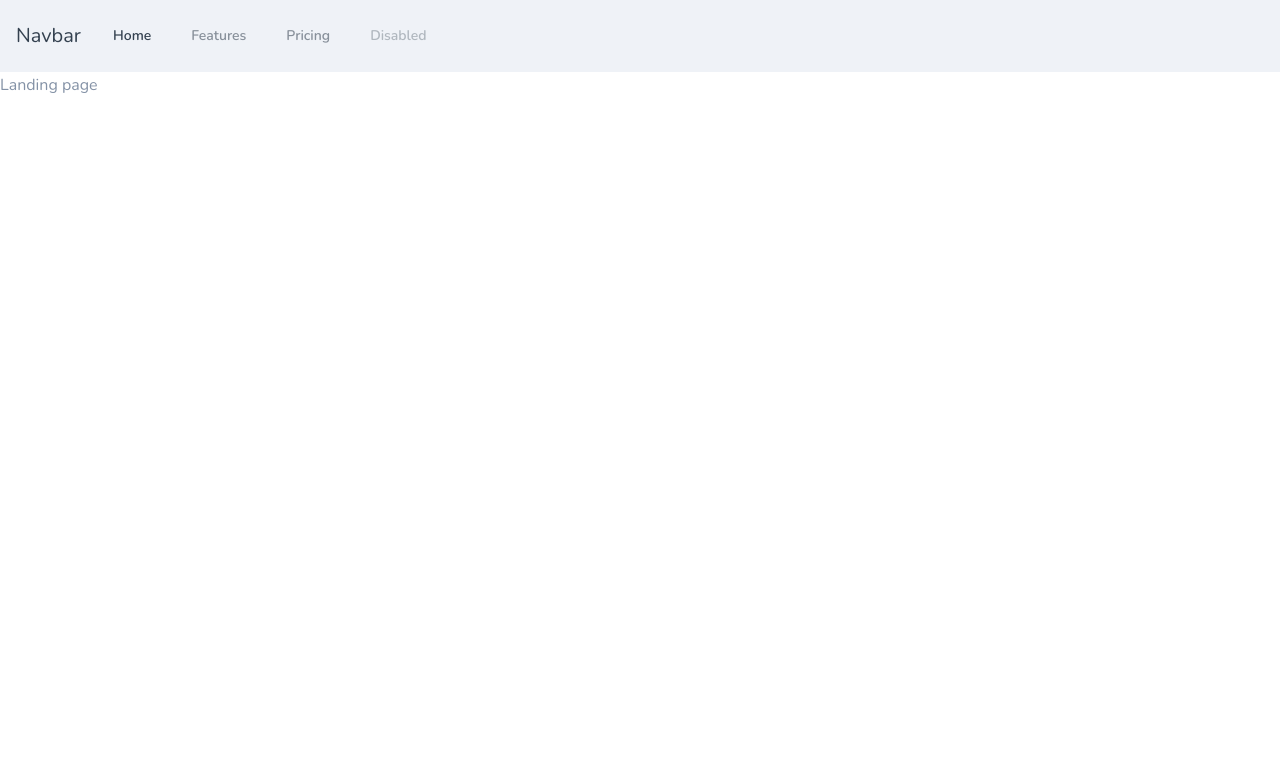
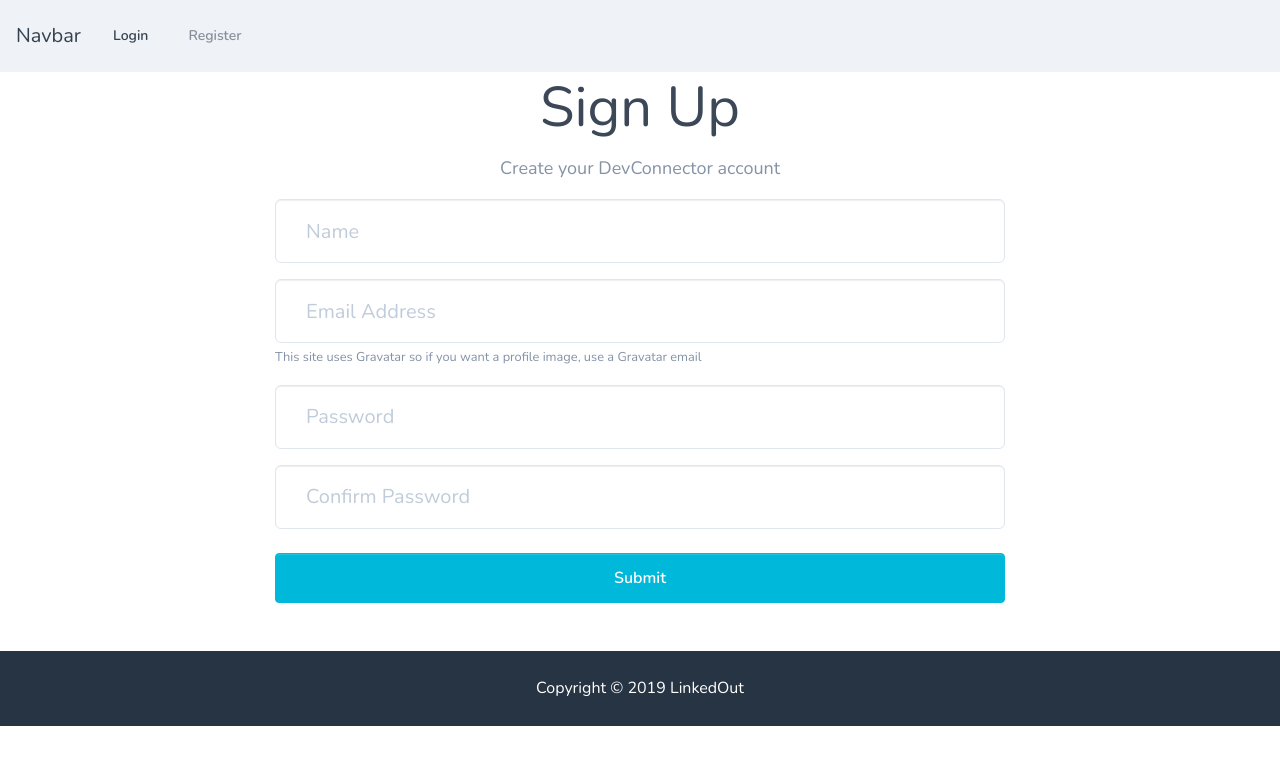
Before and after one commit to StevieSiren/SimpleLinkedIn, a React (Create React App) app in the folder client/: page /register in a window 1280 px wide. Shown: the top 764 px of the page. Built offline with nearby package versions, Linux system fonts and the light colour scheme.

Commit message:
Added register form

```diff
--- a/client/package.json
+++ b/client/package.json
@@ -5,6 +5,7 @@
   "dependencies": {
     "react": "^16.8.6",
     "react-dom": "^16.8.6",
+    "react-router-dom": "^5.0.0",
     "react-scripts": "2.1.8"
   },
   "scripts": {
--- a/client/src/App.js
+++ b/client/src/App.js
@@ -1,19 +1,29 @@
 import React, { Component } from 'react';
+
+import { BrowserRouter as Router, Route } from 'react-router-dom';
+
 import './App.css';
 import './css/styles.css';
 
 import Navbar from './components/layout/Navbar';
 import Footer from './components/layout/Footer';
 import Landing from './components/layout/Landing';
+import Register from './components/auth/Register';
+import Login from './components/auth/Login';
 
 
 class App extends Component {
   render() {
     return (
-      <div className="App">
-        <Navbar />
-        <Landing />
-      </div>
+      <Router>
+        <div className="App">
+          <Navbar />
+            <Route exact path="/" component={ Landing } />
+            <Route exact path="/register" component={ Register } />
+            <Route exact path="/login" component={Login} />
+          <Footer />
+        </div>
+      </Router>
     );
   }
 }
--- /dev/null
+++ b/client/src/components/auth/Login.js
@@ -0,0 +1,14 @@
+import React, { Component } from 'react';
+
+class Login extends Component {
+  render() {
+    return (
+      <div>
+        <h1>Login</h1>
+      </div>
+    )
+  }
+}
+
+
+export default Login;
--- /dev/null
+++ b/client/src/components/auth/Register.js
@@ -0,0 +1,70 @@
+import React, { Component } from 'react';
+
+class Register extends Component {
+    constructor() {
+        super();
+        this.state = {
+            name: '',
+            email: '',
+            password: '',
+            password2: '',
+            errors: {}
+        };
+
+        this.onChange = this.onChange.bind(this);
+        this.onSubmit = this.onSubmit.bind(this);
+    }
+
+    onChange(e) {
+        this.setState({
+            [e.target.name]: e.target.value
+        });
+    }
+
+    onSubmit(e) {
+        e.preventDefault();
+
+        const newUser = {
+            name: this.state.name,
+            email: this.state.email,
+            password: this.state.password,
+            password2: this.state.password2
+        };
+
+        console.log(newUser);
+    }
+
+  render() {
+    return (
+        <div class="register">
+        <div class="container">
+          <div class="row">
+            <div class="col-md-8 m-auto">
+              <h1 class="display-4 text-center">Sign Up</h1>
+              <p class="lead text-center">Create your DevConnector account</p>
+              <form onSubmit={this.onSubmit}>
+                <div class="form-group">
+                  <input type="text" class="form-control form-control-lg" placeholder="Name" name="name" value={this.state.name} onChange={this.onChange}/>
+                </div>
+                <div class="form-group">
+                  <input type="email" class="form-control form-control-lg" placeholder="Email Address" value={this.state.email} name="email" onChange={this.onChange} />
+                  <small className="form-text text-muted">This site uses Gravatar so if you want a profile image, use a Gravatar email</small>
+                </div>
+                <div class="form-group">
+                  <input type="password" class="form-control form-control-lg" placeholder="Password" name="password" value={this.state.password} onChange={this.onChange} />
+                </div>
+                <div class="form-group">
+                  <input type="password" class="form-control form-control-lg" placeholder="Confirm Password" name="password2" value={this.state.password2} onChange={this.onChange} />
+                </div>
+                <input type="submit" class="btn btn-info btn-block mt-4" />
+              </form>
+            </div>
+          </div>
+        </div>
+      </div>
+    )
+  }
+}
+
+
+export default Register;
--- a/client/src/components/layout/Navbar.js
+++ b/client/src/components/layout/Navbar.js
@@ -1,26 +1,21 @@
-import React, { Component } from 'react'
+import React, { Component } from 'react';
+import { Link } from 'react-router-dom';
 
 class Navbar extends Component {
   render() {
     return (
         <nav className="navbar navbar-expand-lg navbar-light bg-light">
-            <a className="navbar-brand" href="#">Navbar</a>
+            <Link className="navbar-brand" to="/">Navbar</Link>
             <button className="navbar-toggler" type="button" data-toggle="collapse" data-target="#navbarNav" aria-controls="navbarNav" aria-expanded="false" aria-label="Toggle navigation">
             <span className="navbar-toggler-icon"></span>
             </button>
             <div className="collapse navbar-collapse" id="navbarNav">
             <ul className="navbar-nav">
                 <li className="nav-item active">
-                <a className="nav-link" href="#">Home <span className="sr-only">(current)</span></a>
+                  <Link className="nav-link" to="/login">Login</Link>
                 </li>
                 <li className="nav-item">
-                <a className="nav-link" href="#">Features</a>
-                </li>
-                <li className="nav-item">
-                <a className="nav-link" href="#">Pricing</a>
-                </li>
-                <li className="nav-item">
-                <a className="nav-link disabled" href="#" tabindex="-1" aria-disabled="true">Disabled</a>
+                  <Link className="nav-link" to="/register">Register</Link>
                 </li>
             </ul>
             </div>
```
Also changed, not shown: 1 other file (tests, documents, lock files or other folders).
